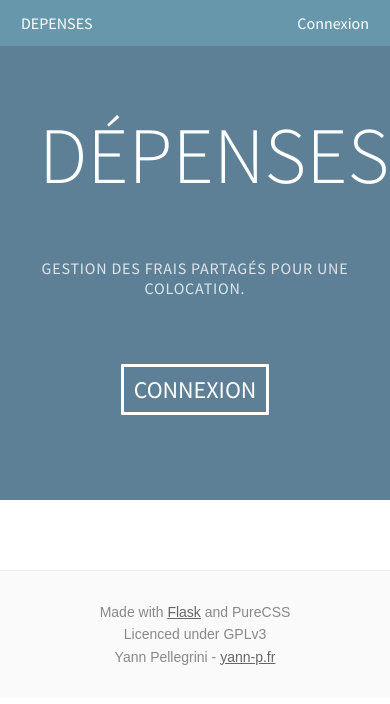
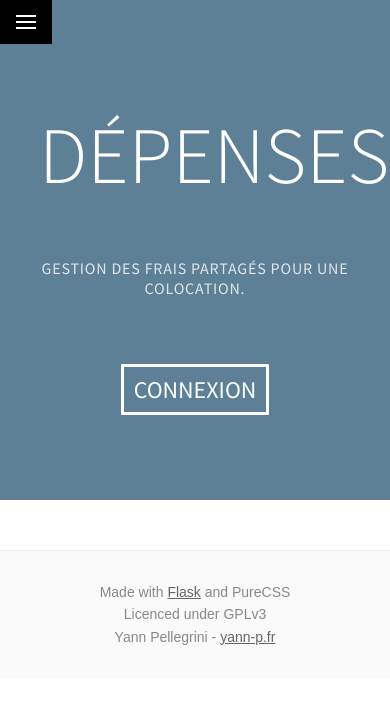
Before and after one commit to Yann-P/Depenses, a Flask app: page / in a window 390 px wide. Shown: the top 704 px of the page. Run offline with Flask 2, Linux system fonts and the light colour scheme.

Commit message:
responsive tables and new menu

```diff
--- a/src/app.py
+++ b/src/app.py
@@ -1,37 +1,39 @@
 #! /usr/bin/python3.4
 
 """
-    Depenses
-    Software to share a budget in a group.
+	Depenses
+	Software to share a budget in a group.
 
-    :copyright: (c) 2017 by Yann Pellegrini.
-    :license: GPLv3, see LICENSE for more details.
+	:copyright: (c) 2017 by Yann Pellegrini.
+	:license: GPLv3, see LICENSE for more details.
 """
 
 from datetime import datetime
 from flask import Flask, request, session, url_for, redirect, \
-     render_template, abort, g
+	 render_template, abort, g
 from controllers.user import user
 from controllers.team import team
 from models.User import User
+import os
 
 
-app = Flask('depenses')
+app = Flask('depenses', template_folder=os.path.join(os.path.dirname(__file__), "templates"))
+
 app.register_blueprint(user, url_prefix='/user')
 app.register_blueprint(team, url_prefix='/team')
 app.secret_key = 'd1\x01O<!\xd5\xa2\xa0\x9fR"'
 
 @app.before_request
 def before_request():
-    g.user = None
-    if 'uid' in session and session['uid']:
-        g.user = User.from_id(session['uid'])
+	g.user = None
+	if 'uid' in session and session['uid']:
+		g.user = User.from_id(session['uid'])
 
 
 @app.route('/')
 def index():
-    return render_template('index.html')
+	return render_template('index.html')
 
 
 if __name__ == '__main__':
-    app.run(debug=True, threaded=True) #host='149.91.80.141'
+	app.run(debug=True) #host='149.91.80.141'
--- /dev/null
+++ b/src/static/css/side-menu.css
@@ -0,0 +1,243 @@
+body {
+    color: #777;
+}
+
+.pure-img-responsive {
+    max-width: 100%;
+    height: auto;
+}
+
+/*
+Add transition to containers so they can push in and out.
+*/
+#layout,
+#menu,
+.menu-link {
+    -webkit-transition: all 0.2s ease-out;
+    -moz-transition: all 0.2s ease-out;
+    -ms-transition: all 0.2s ease-out;
+    -o-transition: all 0.2s ease-out;
+    transition: all 0.2s ease-out;
+}
+
+/*
+This is the parent `<div>` that contains the menu and the content area.
+*/
+#layout {
+    position: relative;
+    left: 0;
+    padding-left: 0;
+}
+    #layout.active #menu {
+        left: 150px;
+        width: 150px;
+    }
+
+    #layout.active .menu-link {
+        left: 150px;
+    }
+/*
+The content `<div>` is where all your content goes.
+*/
+.content {
+    margin: 0 auto;
+    padding: 0 2em;
+    max-width: 800px;
+    margin-bottom: 50px;
+}
+
+.header {
+     margin: 0;
+     color: #333;
+     text-align: center;
+     padding: 2.5em 2em 0;
+     border-bottom: 1px solid #eee;
+ }
+    .header h1 {
+        margin: 0.2em 0;
+        font-size: 3em;
+        font-weight: 300;
+    }
+     .header h2 {
+        font-weight: 300;
+        color: #ccc;
+        padding: 0;
+        margin-top: 0;
+    }
+
+.content-subhead {
+    margin: 50px 0 20px 0;
+    font-weight: 300;
+    color: #888;
+}
+
+
+
+/*
+The `#menu` `<div>` is the parent `<div>` that contains the `.pure-menu` that
+appears on the left side of the page.
+*/
+
+#menu {
+    margin-left: -150px; /* "#menu" width */
+    width: 150px;
+    position: fixed;
+    top: 0;
+    left: 0;
+    bottom: 0;
+    z-index: 1000; /* so the menu or its navicon stays above all content */
+    background: #191818;
+    overflow-y: auto;
+    -webkit-overflow-scrolling: touch;
+}
+    /*
+    All anchors inside the menu should be styled like this.
+    */
+    #menu a {
+        color: #999;
+        border: none;
+        padding: 0.6em 0 0.6em 0.6em;
+    }
+
+    /*
+    Remove all background/borders, since we are applying them to #menu.
+    */
+     #menu .pure-menu,
+     #menu .pure-menu ul {
+        border: none;
+        background: transparent;
+    }
+
+    /*
+    Add that light border to separate items into groups.
+    */
+    #menu .pure-menu ul,
+    #menu .pure-menu .menu-item-divided {
+        border-top: 1px solid #333;
+    }
+        /*
+        Change color of the anchor links on hover/focus.
+        */
+        #menu .pure-menu li a:hover,
+        #menu .pure-menu li a:focus {
+            background: #333;
+        }
+
+    /*
+    This styles the selected menu item `<li>`.
+    */
+    #menu .pure-menu-selected,
+    #menu .pure-menu-heading {
+        background: #1f8dd6;
+    }
+        /*
+        This styles a link within a selected menu item `<li>`.
+        */
+        #menu .pure-menu-selected a {
+            color: #fff;
+        }
+
+    /*
+    This styles the menu heading.
+    */
+    #menu .pure-menu-heading {
+        font-size: 110%;
+        color: #fff;
+        margin: 0;
+    }
+
+/* -- Dynamic Button For Responsive Menu -------------------------------------*/
+
+/*
+The button to open/close the Menu is custom-made and not part of Pure. Here's
+how it works:
+*/
+
+/*
+`.menu-link` represents the responsive menu toggle that shows/hides on
+small screens.
+*/
+.menu-link {
+    position: fixed;
+    display: block; /* show this only on small screens */
+    top: 0;
+    left: 0; /* "#menu width" */
+    background: #000;
+    background: rgba(0,0,0,0.7);
+    font-size: 10px; /* change this value to increase/decrease button size */
+    z-index: 10;
+    width: 2em;
+    height: auto;
+    padding: 2.1em 1.6em;
+}
+
+    .menu-link:hover,
+    .menu-link:focus {
+        background: #000;
+    }
+
+    .menu-link span {
+        position: relative;
+        display: block;
+    }
+
+    .menu-link span,
+    .menu-link span:before,
+    .menu-link span:after {
+        background-color: #fff;
+        width: 100%;
+        height: 0.2em;
+    }
+
+        .menu-link span:before,
+        .menu-link span:after {
+            position: absolute;
+            margin-top: -0.6em;
+            content: " ";
+        }
+
+        .menu-link span:after {
+            margin-top: 0.6em;
+        }
+
+
+/* -- Responsive Styles (Media Queries) ------------------------------------- */
+
+/*
+Hides the menu at `48em`, but modify this based on your app's needs.
+*/
+@media (min-width: 48em) {
+
+    .header,
+    .content {
+        padding-left: 2em;
+        padding-right: 2em;
+    }
+
+    #layout {
+        padding-left: 150px; /* left col width "#menu" */
+        left: 0;
+    }
+    #menu {
+        left: 150px;
+    }
+
+    .menu-link {
+        position: fixed;
+        left: 150px;
+        display: none;
+    }
+
+    #layout.active .menu-link {
+        left: 150px;
+    }
+}
+
+@media (max-width: 48em) {
+    /* Only apply this when the window is small. Otherwise, the following
+    case results in extra padding on the left:
+        * Make the window small.
+        * Tap the menu to trigger the active state.
+        * Make the window large again.
+    */
+}
--- a/src/static/css/style.css
+++ b/src/static/css/style.css
@@ -23,6 +23,10 @@ h1, h2, h3 {
 
 table {
     width: 99%;
+}
+
+.responsive-table-container {
+    overflow-x: scroll;
 }
 
 .error {
@@ -52,7 +56,7 @@ table {
     color: red;
     text-shadow: 1px 1px 0 white;
 }
-
+/*
 .home-menu {
 	background: #6797ab;
 	padding: 5px;
@@ -81,7 +85,7 @@ table {
 .home-menu ul {
     float: right;
 }
-
+*/
 .footer a {
     color: #666;
 }
--- a/src/templates/dashboard/index.html
+++ b/src/templates/dashboard/index.html
@@ -4,6 +4,7 @@
 <h1>Tableau de bord</h1>
 
 <h2>Mes dépenses (tous groupes confondus)</h2>
+<div class="responsive-table-container">
 	<table class="pure-table pure-table-bordered">
 		<thead>
 			<tr>
@@ -28,5 +29,6 @@
 		{% endfor %}
 
 	</table>
+</div>
 
 {% endblock %}
--- a/src/templates/template.html
+++ b/src/templates/template.html
@@ -7,11 +7,43 @@
 	<link rel="stylesheet" type="text/css" href="{{ url_for('static', filename='css/pure-min.css') }}">
 	<link rel="stylesheet" type="text/css" href="{{ url_for('static', filename='css/grids-responsive-min.css') }}">
 	<link rel="stylesheet" type="text/css" href="{{ url_for('static', filename='css/style.css') }}">
+	<link rel="stylesheet" type="text/css" href="{{ url_for('static', filename='css/side-menu.css') }}">
 	<link href="https://fonts.googleapis.com/css?family=Source+Sans+Pro:300,400" rel="stylesheet">
 	<meta name="viewport" content="width=device-width, initial-scale=1">
 </head>
 <body>
-	<header>
+	<div id="layout">
+		<a href="#menu" id="menuLink" class="menu-link">
+	        <span></span>
+	    </a>
+		<div id="menu">
+	        <div class="pure-menu">
+	            <a class="pure-menu-heading" href="{{ url_for('index') }}">
+					{% if g.user %}{{ g.user.name }}{% else %}DEPENSES{% endif %}
+				</a>
+
+	            <ul class="pure-menu-list">
+	                {% if g.user %}
+						<li class="pure-menu-item">
+							<a href="{{ url_for('team.index') }}" class="pure-menu-link">Dépenses</a>
+						</li>
+
+						<li class="pure-menu-item">
+							<a href="{{ url_for('team.list') }}" class="pure-menu-link">Groupes</a>
+						</li>
+
+						<li class="pure-menu-item">
+
+							<a href="{{ url_for('user.logout') }}" class="pure-menu-link"> <b>&rarr;</b>[]</a>
+						</li>
+
+					{% else %}
+						<li class="pure-menu-item"><a href="{{ url_for('user.login') }}" class="pure-menu-link">Connexion</a></li>
+					{% endif %}
+	            </ul>
+	        </div>
+	    </div>
+		{# <header>
 
 			<div class="home-menu pure-menu pure-menu-horizontal pure-menu-fixed">
 				<a class="pure-menu-heading" href="{{ url_for('index') }}">
@@ -40,7 +72,7 @@
 
 				</ul>
 			</div>
-	</header>
+		</header> #}
 		{% block body_fullwidth %}{% endblock %}
 
 		<div class="content">
@@ -59,5 +91,7 @@
 
 			</div>
 		</div>
+	</div>
+	<script type="text/javascript" src="{{ url_for('static', filename='js/menu.js') }}"></script>
 </body>
 </html>
```
Also changed, not shown: src/static/js/menu.js (added, +41 -0 lines), src/templates/dashboard/team.html (+8 -3 lines), README.md (added), 1 other file. Lines whose indentation alone changed are shown as unchanged.
